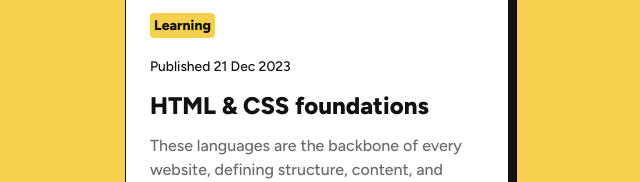
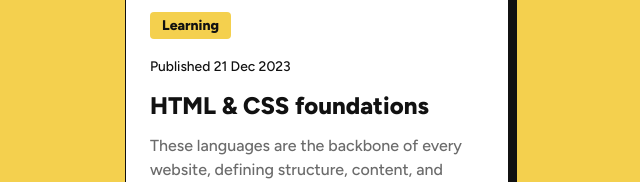
Before and after one commit to gabei/FEM__Blog-Preview-Card, a website: page index.html in a window 1280 px wide. Shown: the part 330-512 px from the top of the page, 323-963 px from the left. Drawn offline with Linux system fonts and the light colour scheme.

Commit message:
added padding to Learning tag

```diff
--- a/style/index.scss
+++ b/style/index.scss
@@ -39,6 +39,7 @@ body {
             border-radius: 4px;
             padding: 0.25rem;
             display: inline;
+            padding: 0.3rem 0.75rem;
         }
     }
 
```
Also changed, not shown: style/style.css.
